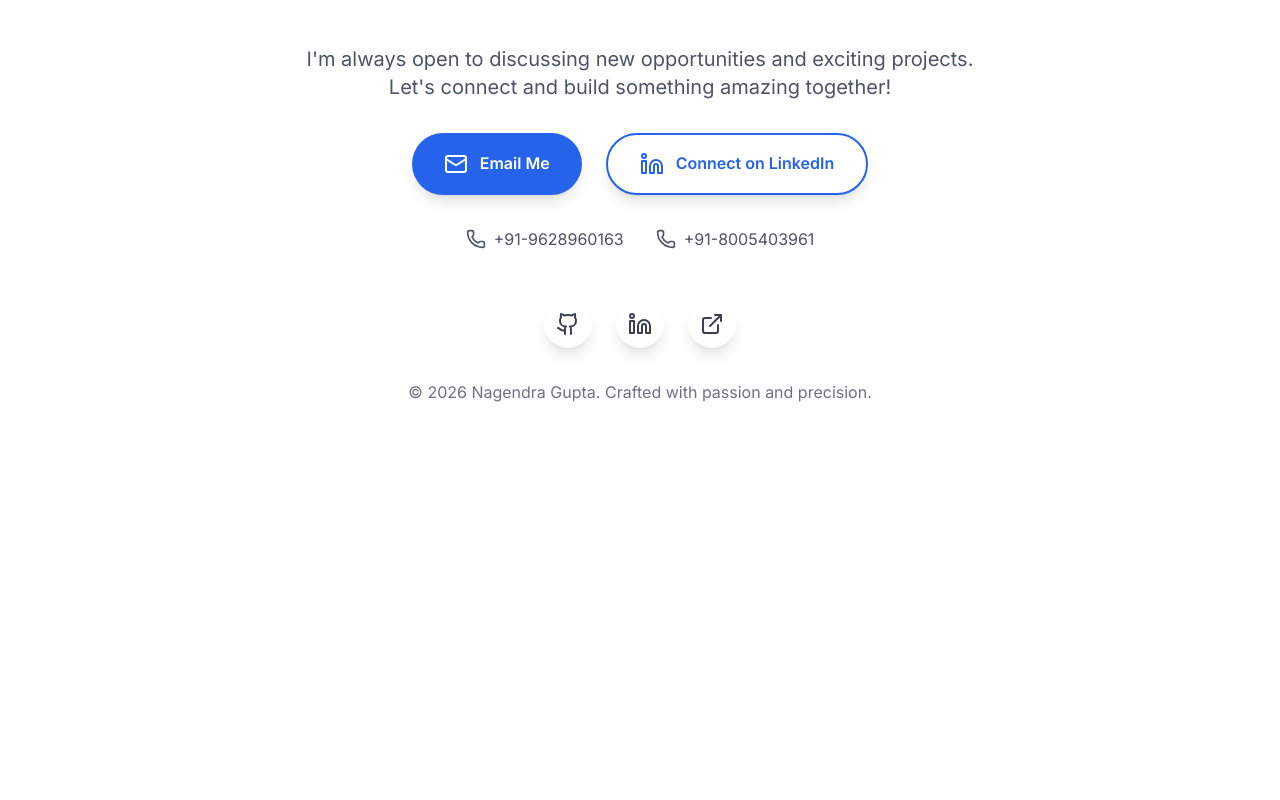
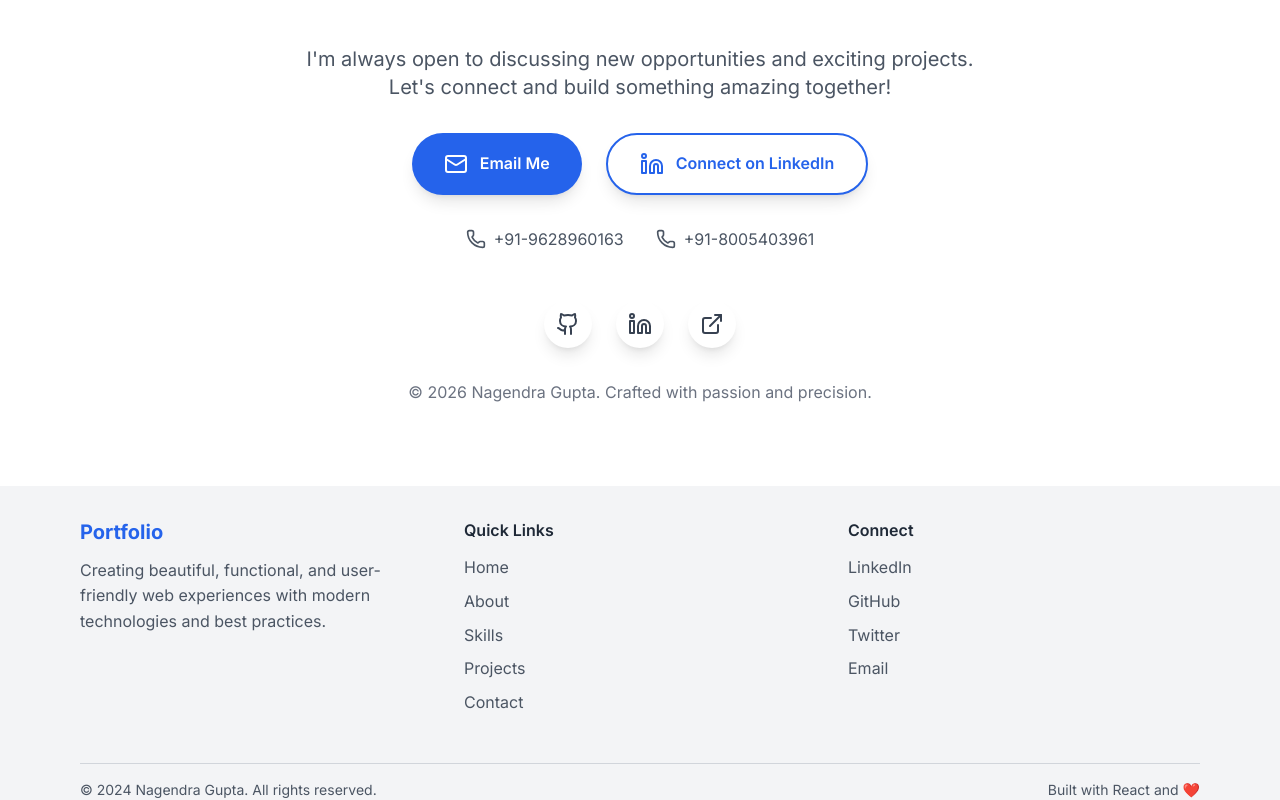
Before and after one commit to Nagendra1311/Portfolio, a React (Vite) app: page / in a window 1280 px wide. Shown: the part 8013-8813 px from the top of the page. Before the commit the page ends 8499 px from the top, so only its background shows below. Built offline with nearby package versions, Linux system fonts and the light colour scheme.

Commit message:
Fix hero and footer theme - add dark mode support to Footer with Tailwind

```diff
--- a/src/App.jsx
+++ b/src/App.jsx
@@ -36,7 +36,7 @@ function App() {
         <Education isDarkMode={isDarkMode} />
         <Contact isDarkMode={isDarkMode} />
       </main>
-      {/* <Footer /> */}
+      <Footer isDarkMode={isDarkMode} />
     </div>
   )
 }
--- a/src/components/Footer.css
+++ /dev/null
@@ -1,105 +0,0 @@
-.footer {
-  background: #1f2937;
-  color: white;
-  padding: 3rem 0 1rem;
-}
-
-.footer-content {
-  display: grid;
-  grid-template-columns: 2fr 1fr 1fr;
-  gap: 3rem;
-  margin-bottom: 2rem;
-}
-
-.footer-section h3 {
-  font-size: 1.5rem;
-  font-weight: 700;
-  color: #2563eb;
-  margin-bottom: 1rem;
-}
-
-.footer-section h4 {
-  font-size: 1.1rem;
-  font-weight: 600;
-  margin-bottom: 1rem;
-}
-
-.footer-section p {
-  color: #d1d5db;
-  line-height: 1.6;
-}
-
-.footer-section ul {
-  list-style: none;
-  display: flex;
-  flex-direction: column;
-  gap: 0.5rem;
-}
-
-.footer-section ul li a {
-  color: #d1d5db;
-  text-decoration: none;
-  transition: color 0.3s ease;
-}
-
-.footer-section ul li a:hover {
-  color: #2563eb;
-}
-
-.footer-social {
-  display: flex;
-  flex-direction: column;
-  gap: 0.5rem;
-}
-
-.footer-social-link {
-  color: #d1d5db;
-  text-decoration: none;
-  transition: color 0.3s ease;
-}
-
-.footer-social-link:hover {
-  color: #2563eb;
-}
-
-.footer-bottom {
-  border-top: 1px solid #374151;
-  padding-top: 1rem;
-  display: flex;
-  justify-content: space-between;
-  align-items: center;
-  color: #9ca3af;
-  font-size: 0.9rem;
-}
-
-@media (max-width: 768px) {
-  .footer-content {
-    grid-template-columns: 1fr;
-    gap: 2rem;
-    text-align: center;
-  }
-
-  .footer-section ul {
-    align-items: center;
-  }
-
-  .footer-social {
-    align-items: center;
-  }
-
-  .footer-bottom {
-    flex-direction: column;
-    gap: 0.5rem;
-    text-align: center;
-  }
-}
-
-@media (max-width: 480px) {
-  .footer {
-    padding: 2rem 0 1rem;
-  }
-
-  .footer-content {
-    gap: 1.5rem;
-  }
-}
--- a/src/components/Footer.jsx
+++ b/src/components/Footer.jsx
@@ -1,45 +1,47 @@
 import React from 'react'
-import './Footer.css'
 
-const Footer = () => {
+const Footer = ({ isDarkMode }) => {
   const currentYear = new Date().getFullYear()
 
   return (
-    <footer className="footer">
-      <div className="container">
-        <div className="footer-content">
+    <footer className={`transition-colors duration-300 ${isDarkMode ? "bg-gray-800 text-white" : "bg-gray-100 text-gray-800"}`}>
+      <div className="max-w-6xl px-4 mx-auto">
+        <div className={`grid grid-cols-1 md:grid-cols-3 gap-8 py-8 mb-4`}>
+
           <div className="footer-section">
-            <h3>Portfolio</h3>
-            <p>
+            <h3 className={`text-xl font-bold mb-3 ${isDarkMode ? "text-blue-400" : "text-blue-600"}`}>
+              Portfolio
+            </h3>
+            <p className={isDarkMode ? "text-gray-300" : "text-gray-600"}>
               Creating beautiful, functional, and user-friendly web experiences
               with modern technologies and best practices.
             </p>
           </div>
 
           <div className="footer-section">
-            <h4>Quick Links</h4>
-            <ul>
-              <li><a href="#home">Home</a></li>
-              <li><a href="#about">About</a></li>
-              <li><a href="#skills">Skills</a></li>
-              <li><a href="#projects">Projects</a></li>
-              <li><a href="#contact">Contact</a></li>
+            <h4 className="font-semibold mb-3">Quick Links</h4>
+            <ul className="space-y-2">
+              <li><a href="#home" className={`transition-colors ${isDarkMode ? "text-gray-300 hover:text-blue-400" : "text-gray-600 hover:text-blue-600"}`}>Home</a></li>
+              <li><a href="#about" className={`transition-colors ${isDarkMode ? "text-gray-300 hover:text-blue-400" : "text-gray-600 hover:text-blue-600"}`}>About</a></li>
+              <li><a href="#skills" className={`transition-colors ${isDarkMode ? "text-gray-300 hover:text-blue-400" : "text-gray-600 hover:text-blue-600"}`}>Skills</a></li>
+              <li><a href="#projects" className={`transition-colors ${isDarkMode ? "text-gray-300 hover:text-blue-400" : "text-gray-600 hover:text-blue-600"}`}>Projects</a></li>
+              <li><a href="#contact" className={`transition-colors ${isDarkMode ? "text-gray-300 hover:text-blue-400" : "text-gray-600 hover:text-blue-600"}`}>Contact</a></li>
             </ul>
           </div>
 
           <div className="footer-section">
-            <h4>Connect</h4>
-            <div className="footer-social">
-              <a href="#" className="footer-social-link">LinkedIn</a>
-              <a href="#" className="footer-social-link">GitHub</a>
-              <a href="#" className="footer-social-link">Twitter</a>
-              <a href="#" className="footer-social-link">Email</a>
+            <h4 className="font-semibold mb-3">Connect</h4>
+            <div className="space-y-2">
+              <a href="#" className={`block transition-colors ${isDarkMode ? "text-gray-300 hover:text-blue-400" : "text-gray-600 hover:text-blue-600"}`}>LinkedIn</a>
+              <a href="#" className={`block transition-colors ${isDarkMode ? "text-gray-300 hover:text-blue-400" : "text-gray-600 hover:text-blue-600"}`}>GitHub</a>
+              <a href="#" className={`block transition-colors ${isDarkMode ? "text-gray-300 hover:text-blue-400" : "text-gray-600 hover:text-blue-600"}`}>Twitter</a>
+              <a href="#" className={`block transition-colors ${isDarkMode ? "text-gray-300 hover:text-blue-400" : "text-gray-600 hover:text-blue-600"}`}>Email</a>
             </div>
           </div>
         </div>
 
-        <div className="footer-bottom">
-          <p>&copy; {currentYear} Your Name. All rights reserved.</p>
+        <div className={`border-t ${isDarkMode ? "border-gray-700" : "border-gray-300"} pt-4 flex flex-col md:flex-row justify-between items-center gap-2 text-sm ${isDarkMode ? "text-gray-400" : "text-gray-600"}`}>
+          <p>&copy; {currentYear} Nagendra Gupta. All rights reserved.</p>
           <p>Built with React and ❤️</p>
         </div>
       </div>
--- a/tailwind.config.js
+++ b/tailwind.config.js
@@ -16,5 +16,6 @@ export default {
       }
     },
   },
+  darkMode: 'class',
   plugins: [],
 }
```
Also changed, not shown: 16 other files (tests, documents, lock files or other folders).
